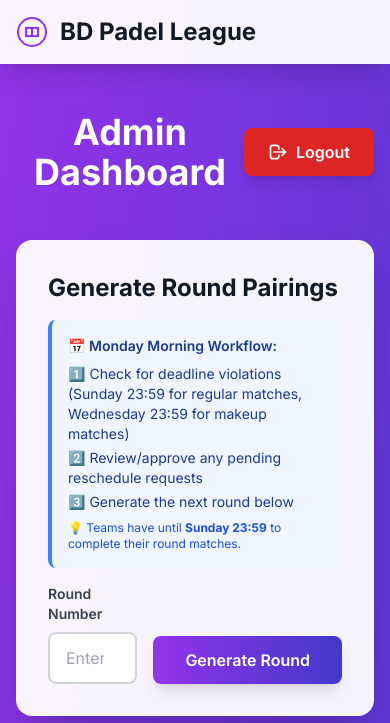
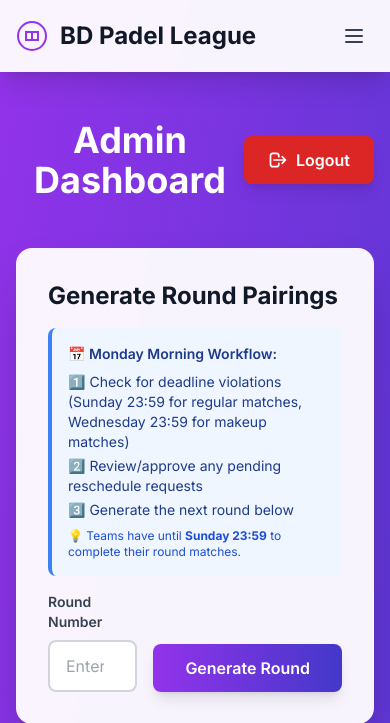
Before and after one commit to saadbd23/padel-league-hub, a Flask app: page /admin in a window 390 px wide. Shown: the top 723 px of the page. Run offline with Flask 3, Linux system fonts and the light colour scheme; the visitor is signed in with stand-in values (Sample User, id 1); some libraries are stand-ins or nearby versions.

Commit message:
Add a mobile-friendly navigation menu with all main site links
Adds a toggleable mobile navigation menu to the base template, including links for Register Teams, Free Agents, Leaderboard, Stats, Rounds, Rules, and Admin. Includes JavaScript for menu functionality.

Replit-Commit-Author: Agent
Replit-Commit-Session-Id: efdf0e0d-c706-475a-bcfb-5ce15e29bb4e
Replit-Commit-Checkpoint-Type: full_checkpoint
Replit-Commit-Screenshot-Url: https://storage.googleapis.com/screenshot-production-us-central1/fc96e0db-4847-440b-9ed0-acc484f02c3c/efdf0e0d-c706-475a-bcfb-5ce15e29bb4e/AgVyzXt

```diff
--- a/templates/base.html
+++ b/templates/base.html
@@ -22,6 +22,8 @@
           </svg>
           <h1 class="text-2xl font-bold text-gray-900">BD Padel League</h1>
         </div>
+
+        <!-- Desktop Navigation -->
         <nav class="hidden md:flex space-x-8">
           <a href="{{ url_for('index') }}" class="text-gray-700 hover:text-purple-600 font-medium transition-colors relative group">
             Home
@@ -56,9 +58,73 @@
             <span class="absolute bottom-0 left-0 w-0 h-0.5 bg-purple-600 group-hover:w-full transition-all duration-300"></span>
           </a>
         </nav>
+
+        <!-- Mobile Menu Button -->
+        <button id="mobileMenuBtn" class="md:hidden text-gray-700 hover:text-purple-600 focus:outline-none focus:ring-2 focus:ring-purple-600 rounded-lg p-2 transition-colors">
+          <svg id="menuIcon" class="w-6 h-6" fill="none" stroke="currentColor" viewBox="0 0 24 24">
+            <path stroke-linecap="round" stroke-linejoin="round" stroke-width="2" d="M4 6h16M4 12h16M4 18h16"/>
+          </svg>
+          <svg id="closeIcon" class="w-6 h-6 hidden" fill="none" stroke="currentColor" viewBox="0 0 24 24">
+            <path stroke-linecap="round" stroke-linejoin="round" stroke-width="2" d="M6 18L18 6M6 6l12 12"/>
+          </svg>
+        </button>
       </div>
     </div>
+
+    <!-- Mobile Navigation Menu -->
+    <div id="mobileMenu" class="hidden md:hidden bg-white/98 backdrop-blur-lg shadow-lg border-t border-gray-200">
+      <nav class="max-w-7xl mx-auto px-4 sm:px-6 lg:px-8 py-4 space-y-2">
+        <a href="{{ url_for('index') }}" class="block px-4 py-3 text-gray-700 hover:bg-purple-50 hover:text-purple-600 rounded-lg font-medium transition-all">
+          Home
+        </a>
+        <a href="{{ url_for('register_team') }}" class="block px-4 py-3 text-gray-700 hover:bg-purple-50 hover:text-purple-600 rounded-lg font-medium transition-all">
+          Register Team
+        </a>
+        <a href="{{ url_for('register_freeagent') }}" class="block px-4 py-3 text-gray-700 hover:bg-purple-50 hover:text-purple-600 rounded-lg font-medium transition-all">
+          Free Agents
+        </a>
+        <a href="{{ url_for('leaderboard') }}" class="block px-4 py-3 text-gray-700 hover:bg-purple-50 hover:text-purple-600 rounded-lg font-medium transition-all">
+          Leaderboard
+        </a>
+        <a href="{{ url_for('league_stats') }}" class="block px-4 py-3 text-gray-700 hover:bg-purple-50 hover:text-purple-600 rounded-lg font-medium transition-all">
+          Stats
+        </a>
+        <a href="{{ url_for('rounds') }}" class="block px-4 py-3 text-gray-700 hover:bg-purple-50 hover:text-purple-600 rounded-lg font-medium transition-all">
+          Rounds
+        </a>
+        <a href="{{ url_for('rules') }}" class="block px-4 py-3 text-gray-700 hover:bg-purple-50 hover:text-purple-600 rounded-lg font-medium transition-all">
+          Rules
+        </a>
+        <a href="{{ url_for('admin_login') }}" class="block px-4 py-3 text-gray-700 hover:bg-purple-50 hover:text-purple-600 rounded-lg font-medium transition-all">
+          Admin
+        </a>
+      </nav>
+    </div>
   </header>
+
+  <script>
+    // Mobile menu toggle
+    const mobileMenuBtn = document.getElementById('mobileMenuBtn');
+    const mobileMenu = document.getElementById('mobileMenu');
+    const menuIcon = document.getElementById('menuIcon');
+    const closeIcon = document.getElementById('closeIcon');
+
+    mobileMenuBtn.addEventListener('click', function() {
+      mobileMenu.classList.toggle('hidden');
+      menuIcon.classList.toggle('hidden');
+      closeIcon.classList.toggle('hidden');
+    });
+
+    // Close mobile menu when clicking on a link
+    const mobileLinks = mobileMenu.querySelectorAll('a');
+    mobileLinks.forEach(link => {
+      link.addEventListener('click', function() {
+        mobileMenu.classList.add('hidden');
+        menuIcon.classList.remove('hidden');
+        closeIcon.classList.add('hidden');
+      });
+    });
+  </script>
 
   {% with messages = get_flashed_messages(with_categories=true) %}
     {% if messages %}
```
Also changed, not shown: 1 other file.
